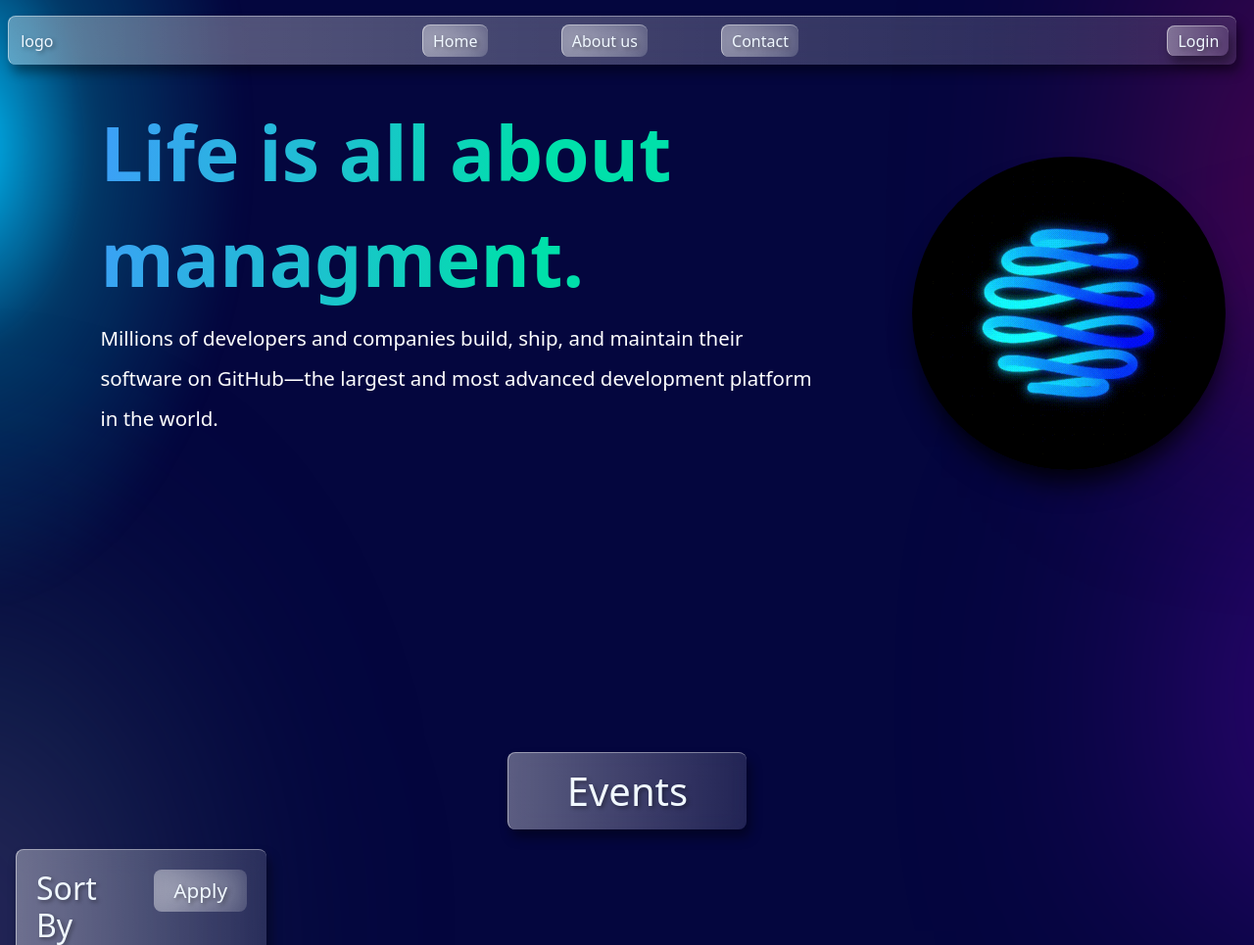
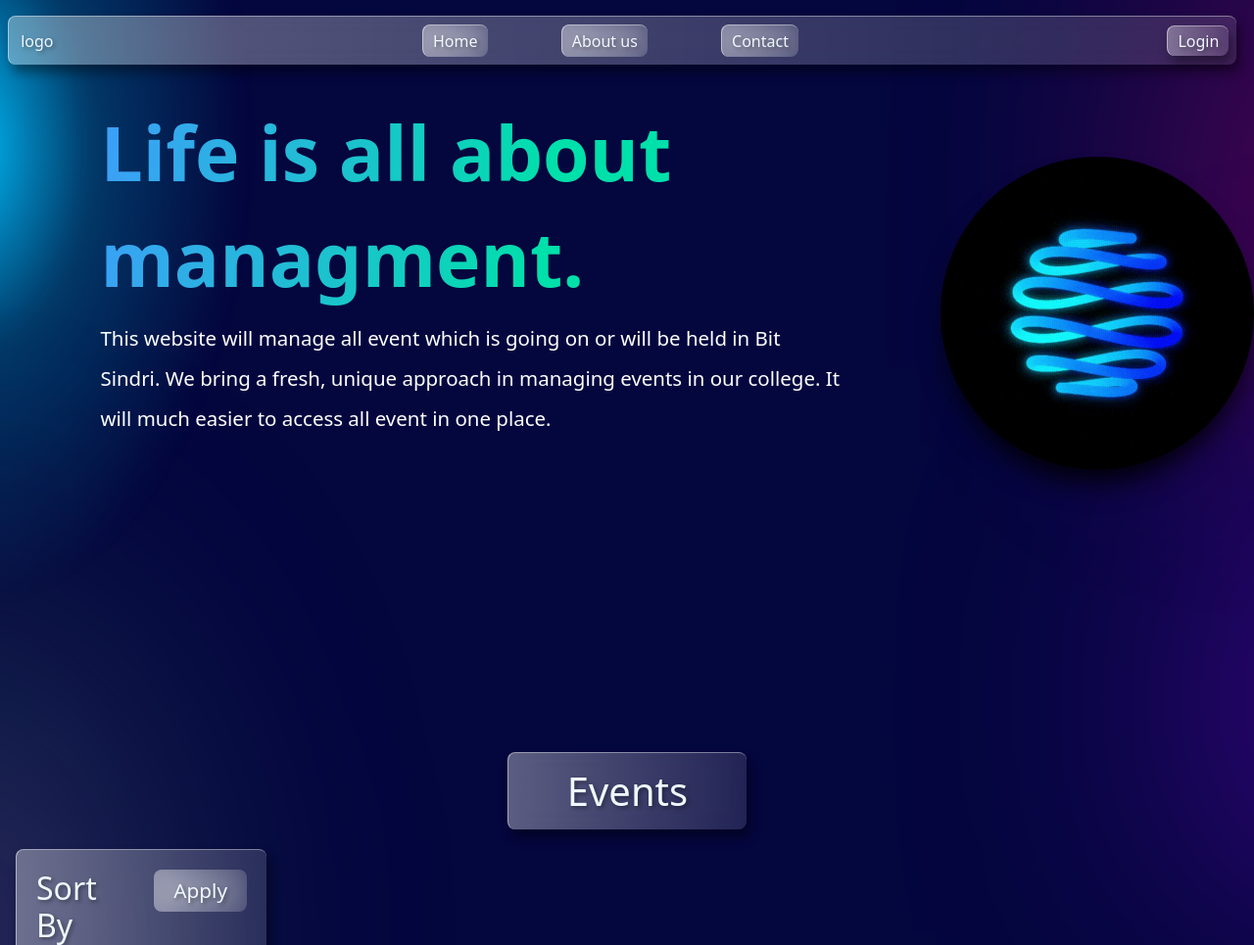
Before and after one commit to Modern-artist/two_face, a Django app: page /home in a window 1280 px wide; the page is wider, and only the part inside the window is pictured. Shown: the top 965 px of that part at 98% size. Run offline with Django 4.2, Linux system fonts and the light colour scheme; data that the repository does not hold is empty; some libraries are stand-ins or nearby versions.

Commit message:
final commit
changed intro

```diff
--- a/templates/home.html
+++ b/templates/home.html
@@ -52,11 +52,7 @@
           managment.
         </h1>
         <p>
-          Millions of developers and companies build, ship, and maintain
-          their<br />
-          software on GitHub—the largest and most advanced development
-          platform<br />
-          in the world.
+          This website will manage all event which is going on or will be held in Bit Sindri. We bring a fresh, unique approach in managing events in our college. It will much easier to access all event in one place.
         </p>
       </div>
       <div class="h_img">
```
Also changed, not shown: README.md.
